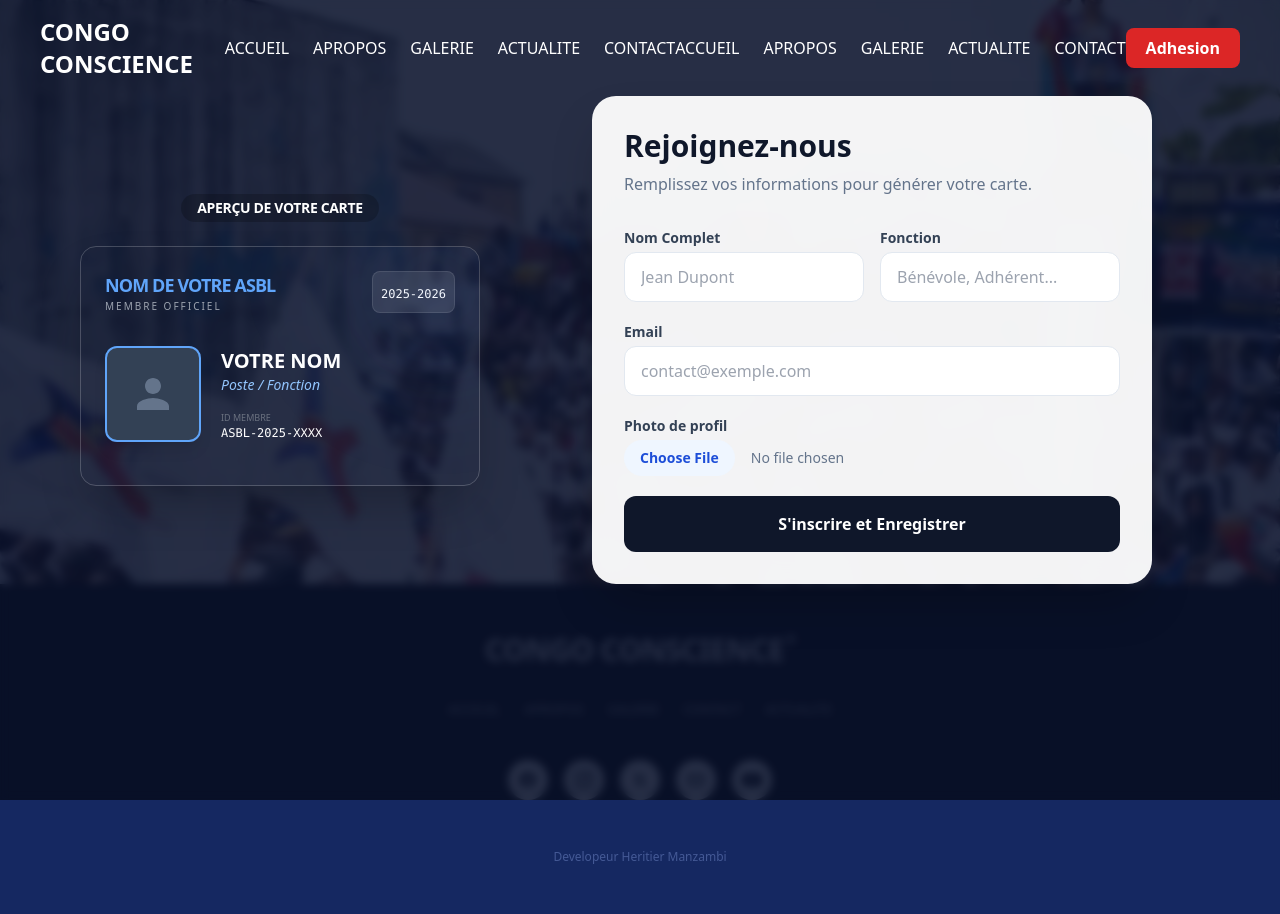
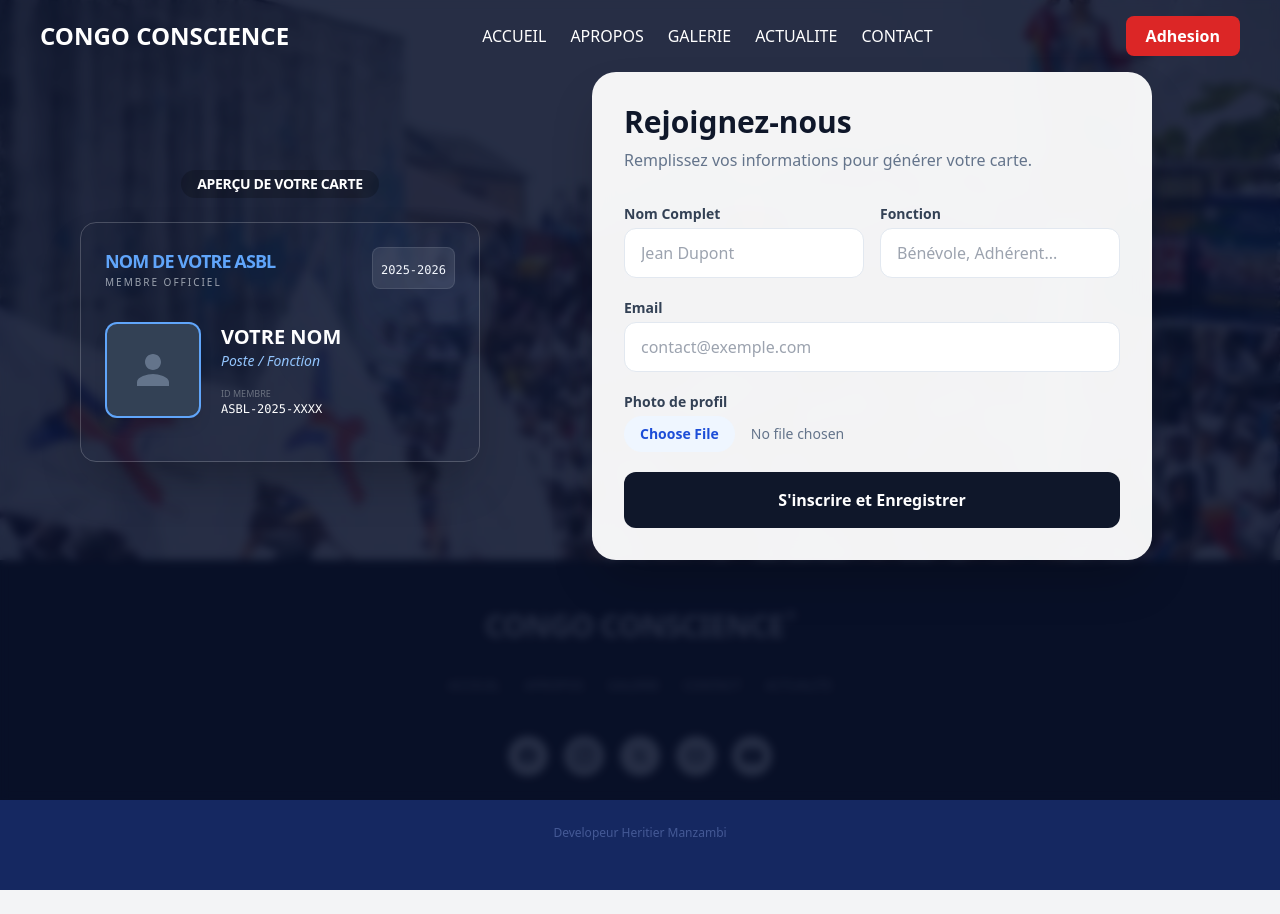
Before and after one commit to heritiermanzambi/congo-conscience, a plain HTML site: page public/form.html in a window 1280 px wide. After the commit the page ends 890 px from the top, so only its background shows below. Drawn offline with nearby package versions, Linux system fonts and the light colour scheme; files whose address does not match are found by name.

Commit message:
Initial commit

```diff
--- a/public/form.html
+++ b/public/form.html
@@ -27,14 +27,6 @@
     <li><a href="/congo/public/contact.html" class="hover:text-red-400">CONTACT</a></li>
   </ul>
 
-  <!-- Desktop Menu -->
-  <ul class="hidden md:flex gap-6 font-medium">
-    <li><a href="/congo/index.html" class="hover:text-red-400">ACCUEIL</a></li>
-    <li><a href="/congo/apropos.html" class="hover:text-red-400">APROPOS</a></li>
-    <li><a href="/congo/galerie.html" class="hover:text-red-400">GALERIE</a></li>
-    <li><a href="#" class="hover:text-red-400">ACTUALITE</a></li>
-    <li><a href="#" class="hover:text-red-400">CONTACT</a></li>
-  </ul>
 
   <!-- Button Desktop -->
   <a href="/congo/form.html"
```
Also changed, not shown: public/index.html (+0 -4 lines).
